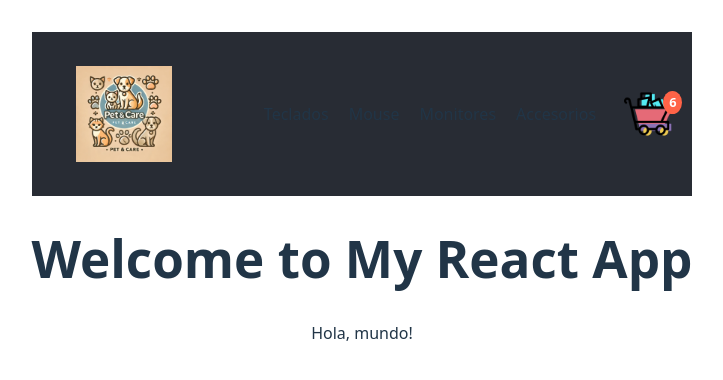
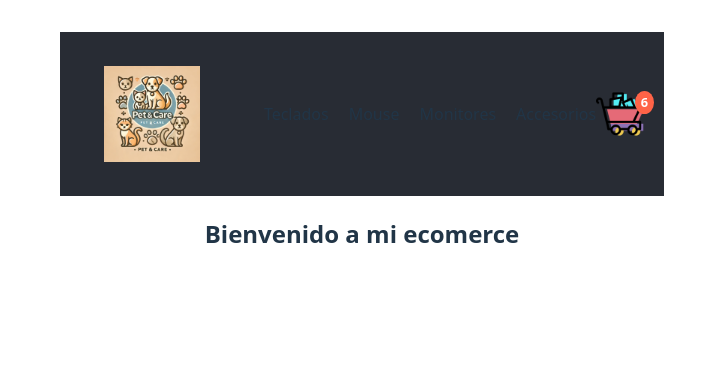
Before and after one commit to Njsc99/Curso-React, a React (Vite) app: page / in a window 1280 px wide. Shown: the top 380 px of the page, without its empty margins (278-1001 px from the left). Built offline with nearby package versions, Linux system fonts and the light colour scheme.

Commit message:
CreaTuLanding1+Saez

```diff
--- a/src/App.jsx
+++ b/src/App.jsx
@@ -1,5 +1,6 @@
 import './App.css'
 import NavBar from './components/NavBar.jsx'
+import ItemListContainer from './components/ItemListContainer.jsx';
 
 function App() {
 
@@ -8,10 +9,7 @@ function App() {
   return (
     <div className="app-container">
       <NavBar />
-      <header className="App-header">
-        <h1>Welcome to My React App</h1>
-        <p>{saludo}</p>
-      </header>
+      <ItemListContainer saludo = { "Bienvenido a mi ecomerce "}/>
     </div>
   )
 }
--- /dev/null
+++ b/src/components/ItemListContainer.jsx
@@ -0,0 +1,10 @@
+
+const ItemListContainer = (props) => {
+  return (
+    <div>
+        <h2> {props.saludo} </h2>
+    </div>
+  )
+}
+
+export default ItemListContainer
```
